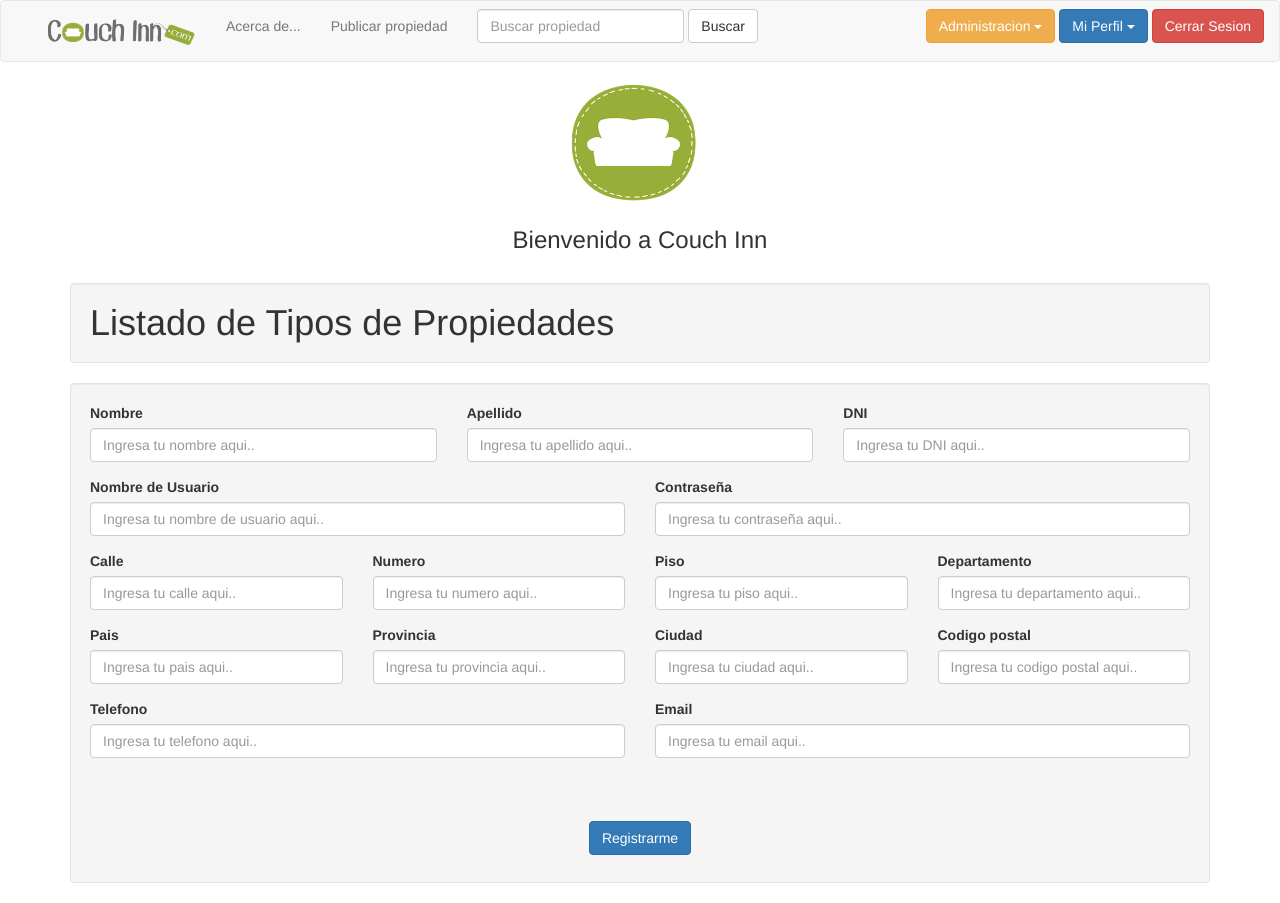
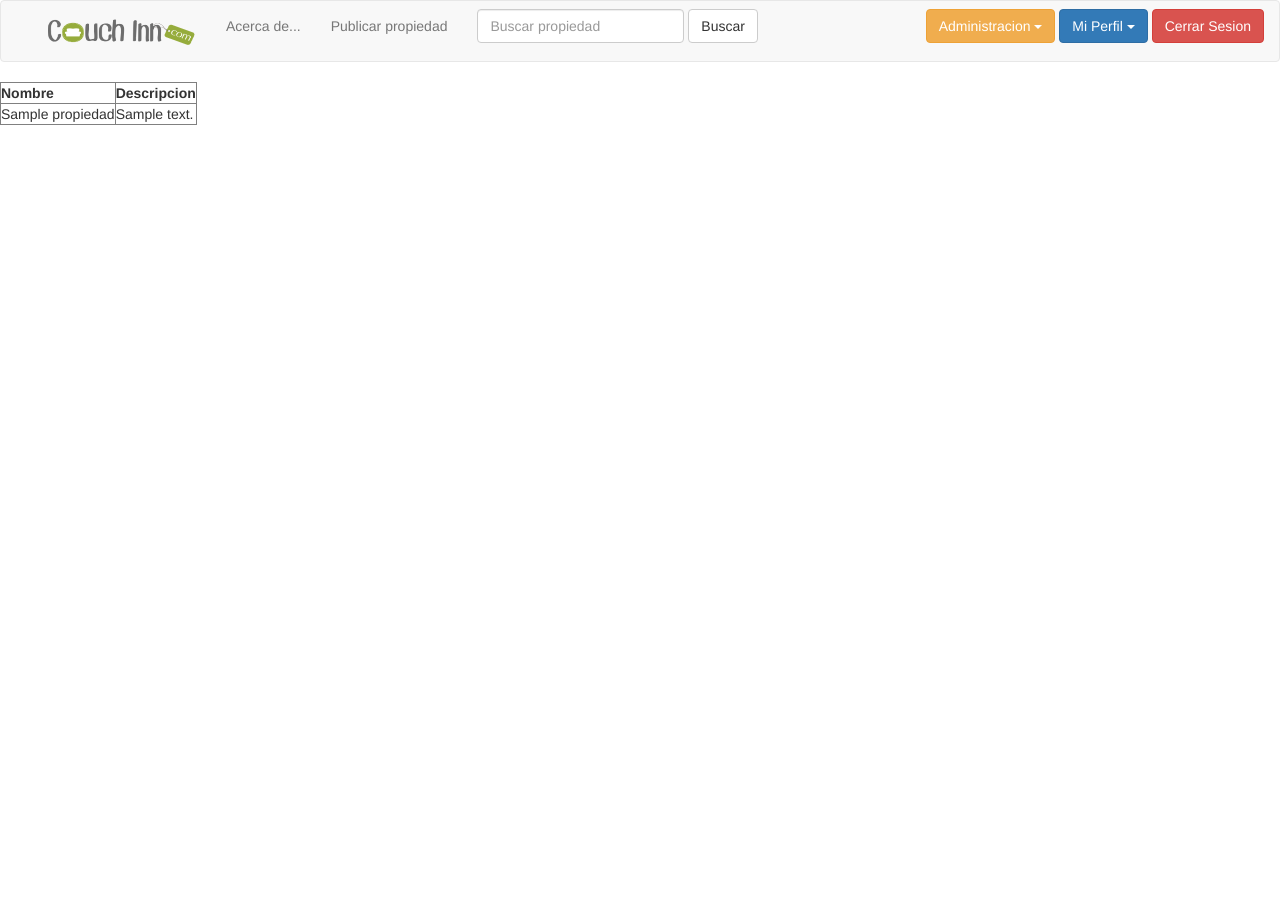
Before and after one commit to IngenieriaDeSoftwareII/CouchInn, a PHP site: page /property_kind_list.php in a window 1280 px wide. After the commit the page ends 125 px from the top, so only its background shows below. Run offline with PHP 8.4, Linux system fonts and the light colour scheme; a user stored in the database is signed in; tables that the repository leaves empty hold one stand-in row (values such as "Sample post").

Commit message:
agregar funciones de tipo de propiedades

```diff
--- a/web/admin_taskbar.php
+++ b/web/admin_taskbar.php
@@ -33,7 +33,7 @@
 						    Administracion <span class="caret"></span>
 							</button>
 			         		<ul class="dropdown-menu">
-			         			<li><a href="#">Listado tipo propiedades</a></li>
+			         			<li><a href="property_kind_list_check.php">Listado tipo propiedades</a></li>
 			            		<li><a href="property_kind.php">Agregar tipo propiedad</a></li>
 			            		<li><a href="#">Listado usuarios</a></li>
 			          		</ul>
--- a/web/property_kind_list.php
+++ b/web/property_kind_list.php
@@ -1,5 +1,7 @@
 <?php
+
 session_start();
+
 ?>
 
 <!DOCTYPE html>
@@ -25,105 +27,33 @@ session_start();
 			header("Location: index.php");
 		}
 		?>
+	</body>
+</html>
 
-	    <nav>
-		    <div align="center">
-		        <a href="index.php"> <img src="Logo2.png" width="600" height="125"> </a>
-		        <h3>Bienvenido a Couch Inn</h3>
-		    </div>
-	    </nav>
-	    <div class="container">
-	    	<h1 class="well">Listado de Tipos de Propiedades</h1>
-			<div class="col-lg-12 well">
-				<div class="row">
-					<form name="form1" method="post" action="checkregistro.php">
-						<div class="col-sm-12">
-							<div class="row">
-								<div class="col-sm-4 form-group">
-									<label>Nombre</label>
-									<input type="text" maxlength="100" name="nombre" placeholder="Ingresa tu nombre aqui.." class="form-control">
-								</div>
-								<div class="col-sm-4 form-group">
-									<label>Apellido</label>
-									<input type="text" maxlength="100" name="apellido"placeholder="Ingresa tu apellido aqui.." class="form-control">
-								</div>
-								<div class="col-sm-4 form-group">
-									<label>DNI</label>
-									<input type="text" maxlength="8" name="dni"placeholder="Ingresa tu DNI aqui.." class="form-control">
-								</div>
-							</div>
-							<div class="row">
-								<div class="col-sm-6 form-group">
-									<label>Nombre de Usuario</label>
-									<input name="username" type="text" maxlength="24" placeholder="Ingresa tu nombre de usuario aqui.." class="form-control"></input>
-								</div>
-								<div class="col-sm-6 form-group">
-									<label>Contraseña</label>
-									<input type="password" type="text" name="password" maxlength="16" placeholder="Ingresa tu contraseña aqui.." class="form-control"></input>
-								</div>
-							</div>
-							<div class="row">
-								<div class="col-sm-3 form-group">
-									<label>Calle</label>
-									<input name="calle" maxlength="100" type="text" placeholder="Ingresa tu calle aqui.." class="form-control">
-								</div>
-								<div class="col-sm-3 form-group">
-									<label>Numero</label>
-									<input name="numero" maxlength="11" type="text" placeholder="Ingresa tu numero aqui.." class="form-control">
-								</div>
-								<div class="col-sm-3 form-group">
-									<label>Piso</label>
-									<input name="piso" maxlength="11" type="text" placeholder="Ingresa tu piso aqui.." class="form-control">
-								</div>
-								<div class="col-sm-3 form-group">
-									<label>Departamento</label>
-									<input name="departamento" maxlength="100" type="text" placeholder="Ingresa tu departamento aqui.." class="form-control">
-								</div>
-							</div>
-							<div class="row">
-								<div class="col-sm-3 form-group">
-									<label>Pais</label>
-									<input name="pais" maxlength="100" type="text" placeholder="Ingresa tu pais aqui.." class="form-control">
-								</div>
-								<div class="col-sm-3 form-group">
-									<label>Provincia</label>
-									<input name="provincia" maxlength="100" type="text" placeholder="Ingresa tu provincia aqui.." class="form-control">
-								</div>
-								<div class="col-sm-3 form-group">
-									<label>Ciudad</label>
-									<input name="ciudad" maxlength="100" type="text" placeholder="Ingresa tu ciudad aqui.." class="form-control">
-								</div>
-								<div class="col-sm-3 form-group">
-									<label>Codigo postal</label>
-									<input name="codigo_postal" maxlength="11" type="text" placeholder="Ingresa tu codigo postal aqui.." class="form-control">
-								</div>
-							</div>
-							<div class="row">
-								<div class="col-sm-6 form-group">
-									<label>Telefono</label>
-									<input name="telefono" maxlength="100" placeholder="Ingresa tu telefono aqui.." class="form-control"></input>
-								</div>
-								<div class="col-sm-6 form-group">
-									<label>Email</label>
-									<input name="email" maxlength="100" placeholder="Ingresa tu email aqui.." class="form-control"></input>
-								</div>
-							</div>
-						<br></br>
-						<div align="center">
-							<button type="submit" class="btn btn-primary navbar-btn">Registrarme</button>
-						</div>
-						</div>
-					</form>
-					</div>
-		</div>
-		</div>
+<?php
+$host_db = "localhost";
+$user_db = "root";
+$pass_db = "";
 
-    <!-- Librería jQuery requerida por los plugins de JavaScript -->
-    <script src="js/jquery.js"></script>
+$conexion = mysql_connect($host_db, $user_db, $pass_db);
+mysql_select_db('couchInn', $conexion) or die("No se puede seleccionar la base de datos.");
 
-    <!-- Todos los plugins JavaScript de Bootstrap (también puedes
-         incluir archivos JavaScript individuales de los únicos
-         plugins que utilices) -->
-    <script src="js/bootstrap.min.js"></script>
-  </body>
-</html>
+$result = mysql_query("SELECT * FROM tipo_propiedad");
+
+echo "<table border='1'>
+<tr>
+<th>Nombre</th>
+<th>Descripcion</th>
+</tr>";
+
+while ($row = mysql_fetch_array($result))
+{
+echo "<tr>";
+echo "<td>" . $row['nombre'] . "</td>";
+echo "<td>" . $row['descripcion'] . "</td>";
+echo "</tr>";
+}
+echo "</table>";
+
+mysql_close($conexion);
+?>
```
Also changed, not shown: web/property_kind_check.php (+1 -8 lines), web/property_kind_delete_check.php (added, +15 -0 lines), web/property_kind_list_check.php (+53 -25 lines).
